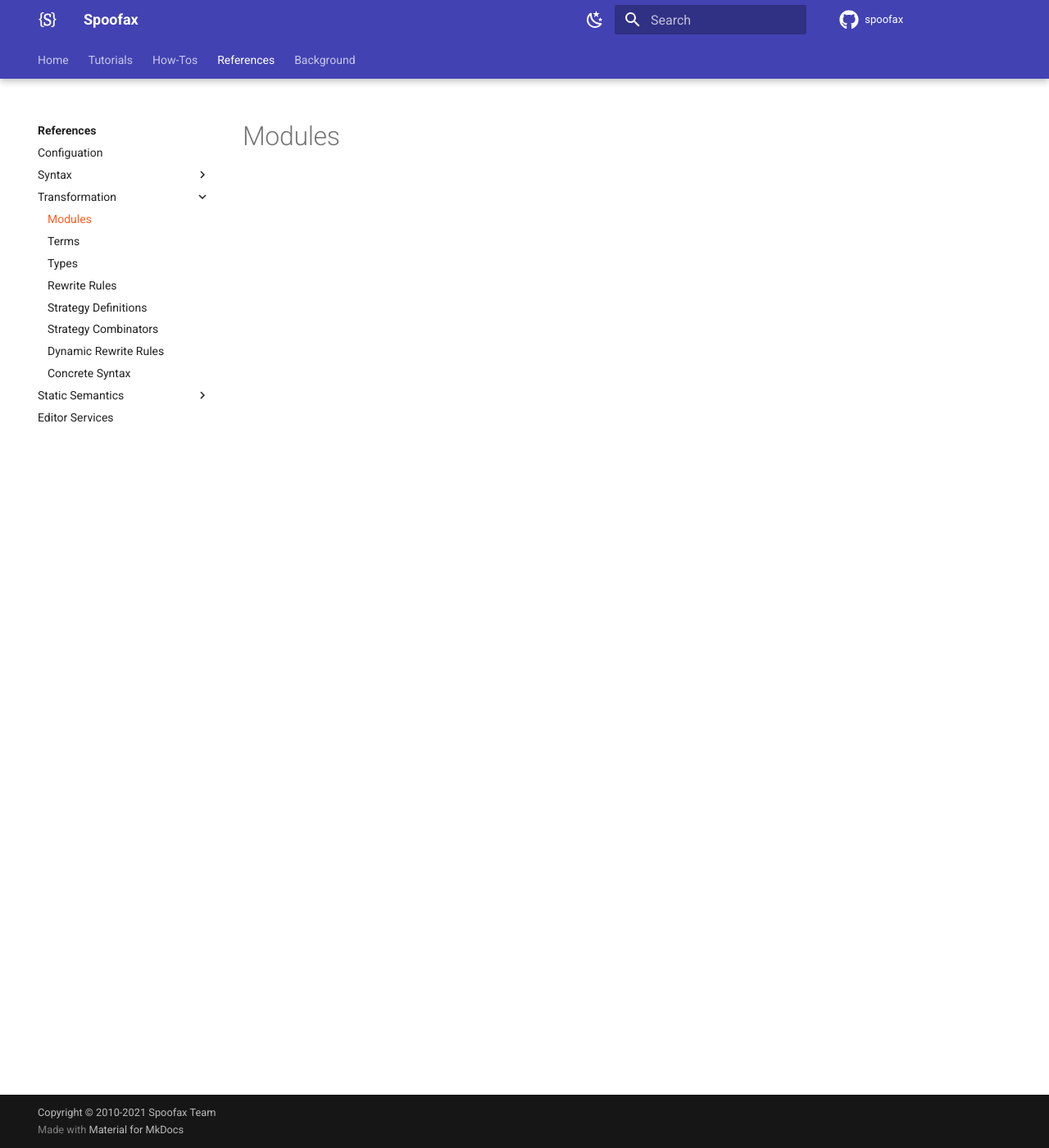
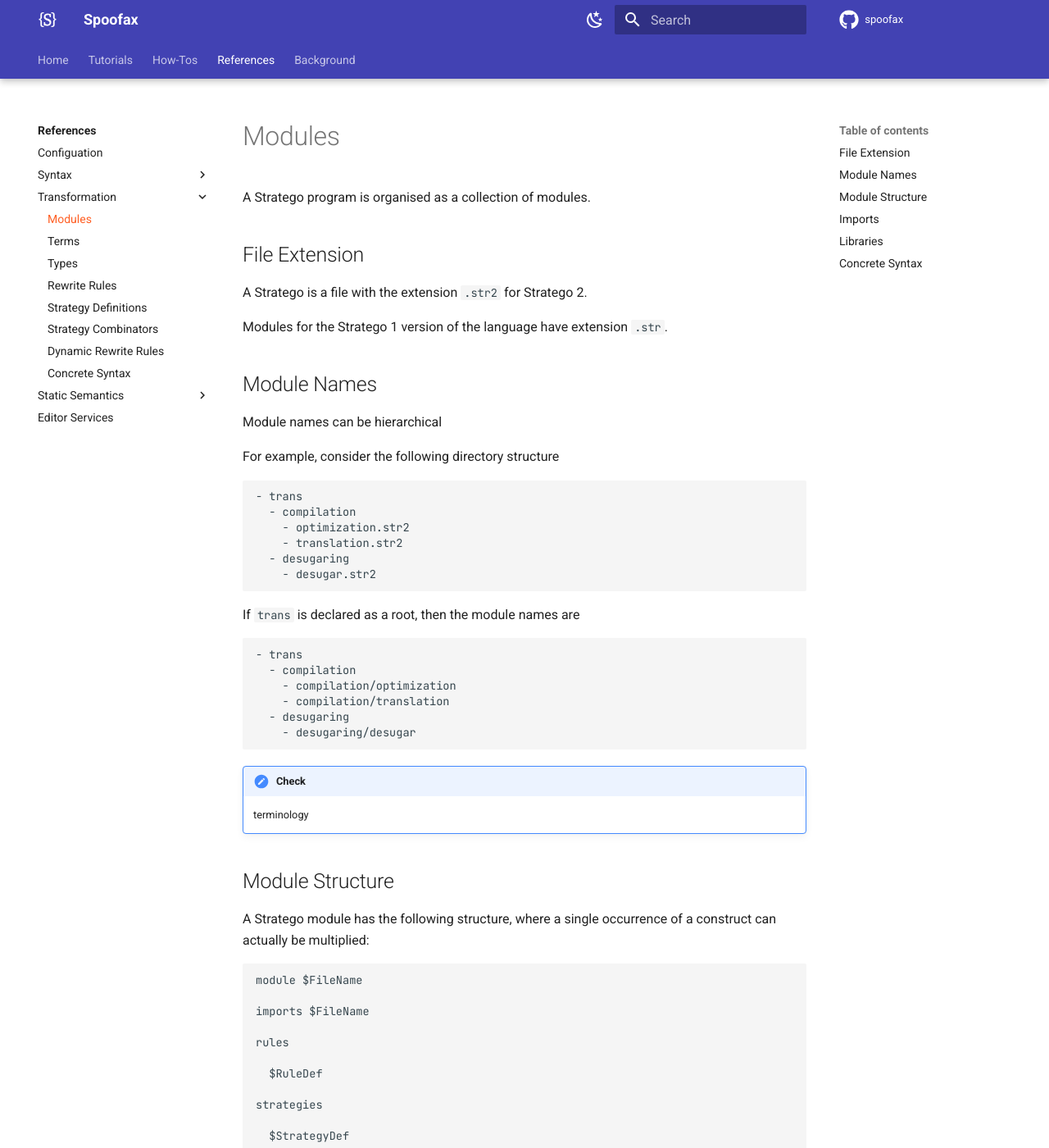
Before and after one commit to pdmosses/metaborg.github.io, an MkDocs documentation site: the page built from docs/references/stratego/modules.md, in a window 1280 px wide and 1400 px high. Shown: the whole window at 82% size. Built offline with MkDocs 1.6.1 and Material for MkDocs 9.7.7, drawn with Linux system fonts in a browser that asks for light colours; comment, search, counter and statistics services are not loaded; some of the changed text lies outside the part shown.

Commit message:
stratego modules

````diff
--- a/docs/references/stratego/modules.md
+++ b/docs/references/stratego/modules.md
@@ -1 +1,77 @@
 # Modules
+
+A Stratego program is organised as a collection of modules.
+
+## File Extension
+
+A Stratego is a file with the extension `.str2` for Stratego 2.
+
+Modules for the Stratego 1 version of the language have extension `.str`.
+
+## Module Names
+
+Module names can be hierarchical
+
+For example, consider the following directory structure
+
+```
+- trans
+  - compilation
+    - optimization.str2
+    - translation.str2
+  - desugaring
+    - desugar.str2
+```
+
+If `trans` is declared as a root, then the module names are
+
+```
+- trans
+  - compilation
+    - compilation/optimization
+    - compilation/translation
+  - desugaring
+    - desugaring/desugar
+```
+
+!!! check
+    terminology
+
+
+## Module Structure
+
+A Stratego module has the following structure, where a single occurrence of a construct can actually be multiplied:
+
+```stratego
+module $FileName
+
+imports $FileName
+
+rules
+
+  $RuleDef
+
+strategies
+
+  $StrategyDef
+```
+
+## Imports
+
+A module should import all other modules from which it uses definitions.
+
+Imports are non-transitive
+
+modules can extend definitions
+
+## Libraries
+
+pre-compiled libraries
+
+external definitions
+
+
+
+## Concrete Syntax
+
+To use [concrete syntax](concrete-syntax/) define a `.meta` file to accompany the module.
````
